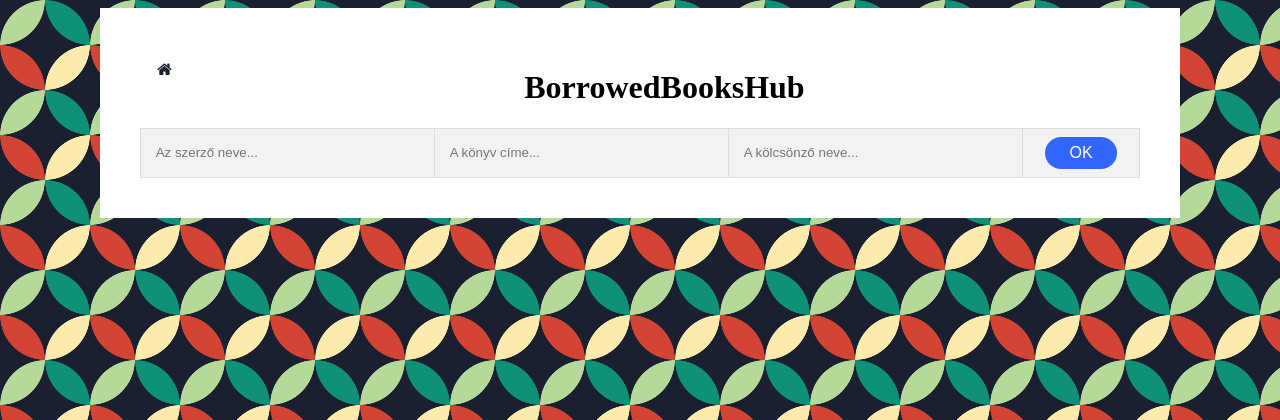
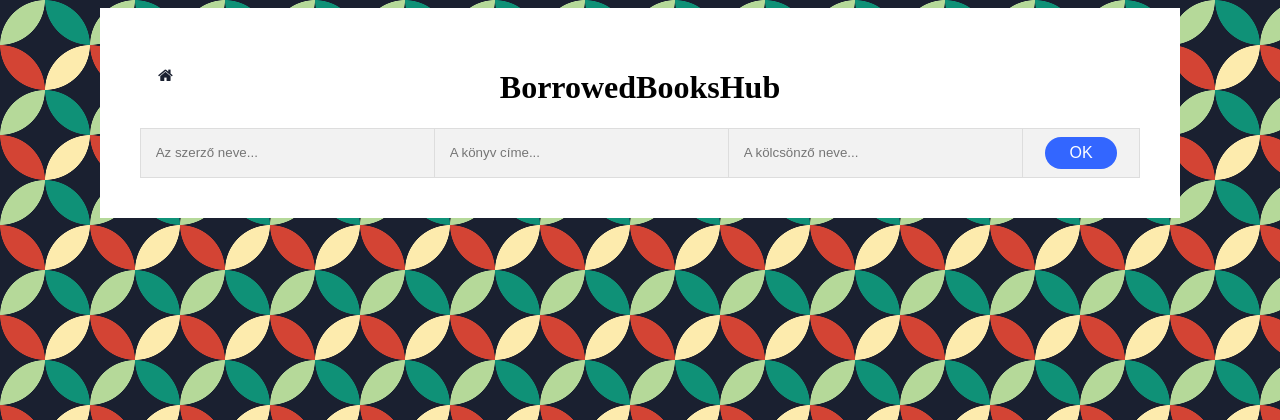
Before and after one commit to nbozsi/BorrowedBooksHub, a FastAPI app: page /new in a window 1280 px wide. Shown: the top 420 px of the page. Run offline with FastAPI, Linux system fonts and the light colour scheme; some web fonts are replaced.

Commit message:
fixing home button and header position

```diff
--- a/static/style.css
+++ b/static/style.css
@@ -19,6 +19,11 @@ body {
     background-color: white;
     margin: auto;
     padding: 5vmin;
+}
+
+.headpart {
+    display: inline-block;
+    width: 33%;
 }
 
 .field {
--- a/templates/new.html
+++ b/templates/new.html
@@ -13,8 +13,13 @@
 
 <body>
     <div class="main">
-        <a class="home-button" , href="/"><i class="fa fa-home"></i></a>
-        <h1>BorrowedBooksHub</h1>
+        <div class="headpart">
+            <a class="home-button" , href="/"><i class="fa fa-home"></i></a>
+        </div>
+        <div class="headpart">
+            <h1>BorrowedBooksHub</h1>
+        </div>
+        <div class="headpart"></div>
         <form action="/add" method="post">
             <table class="list">
                 <tr>
```
Also changed, not shown: templates/searchpage.html (+7 -3 lines).
